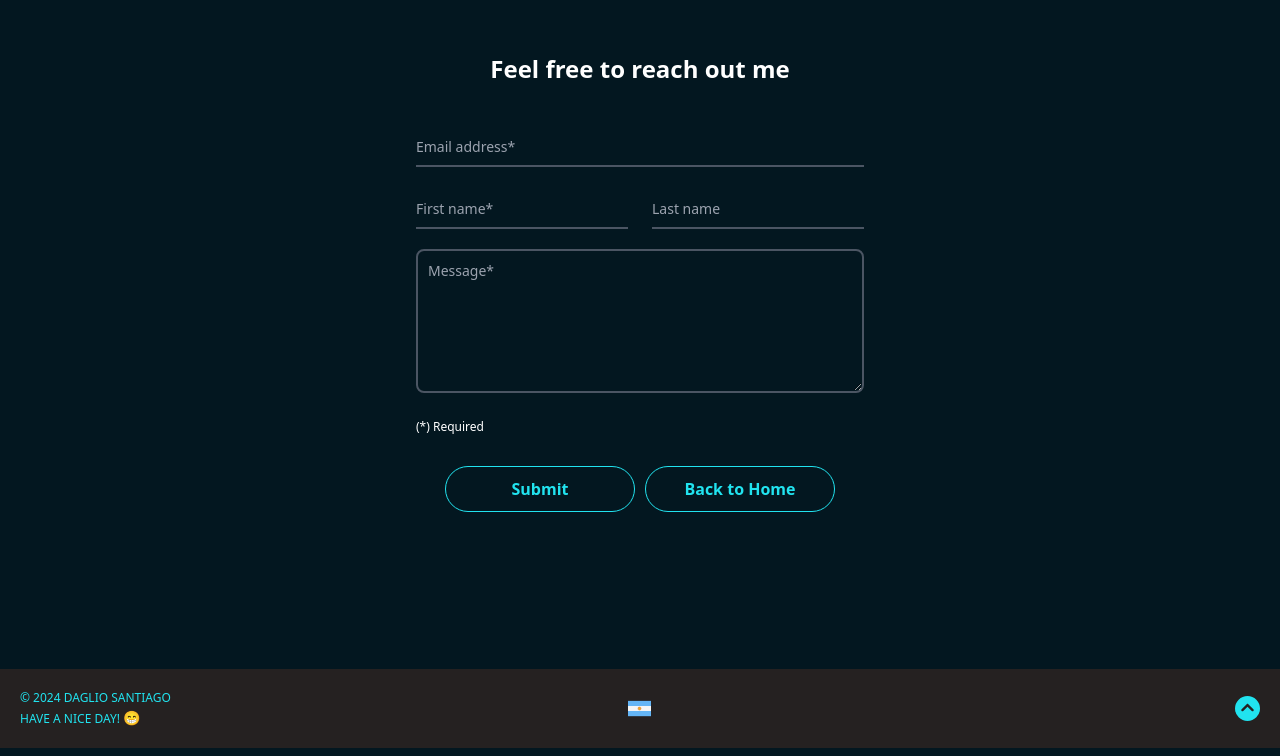
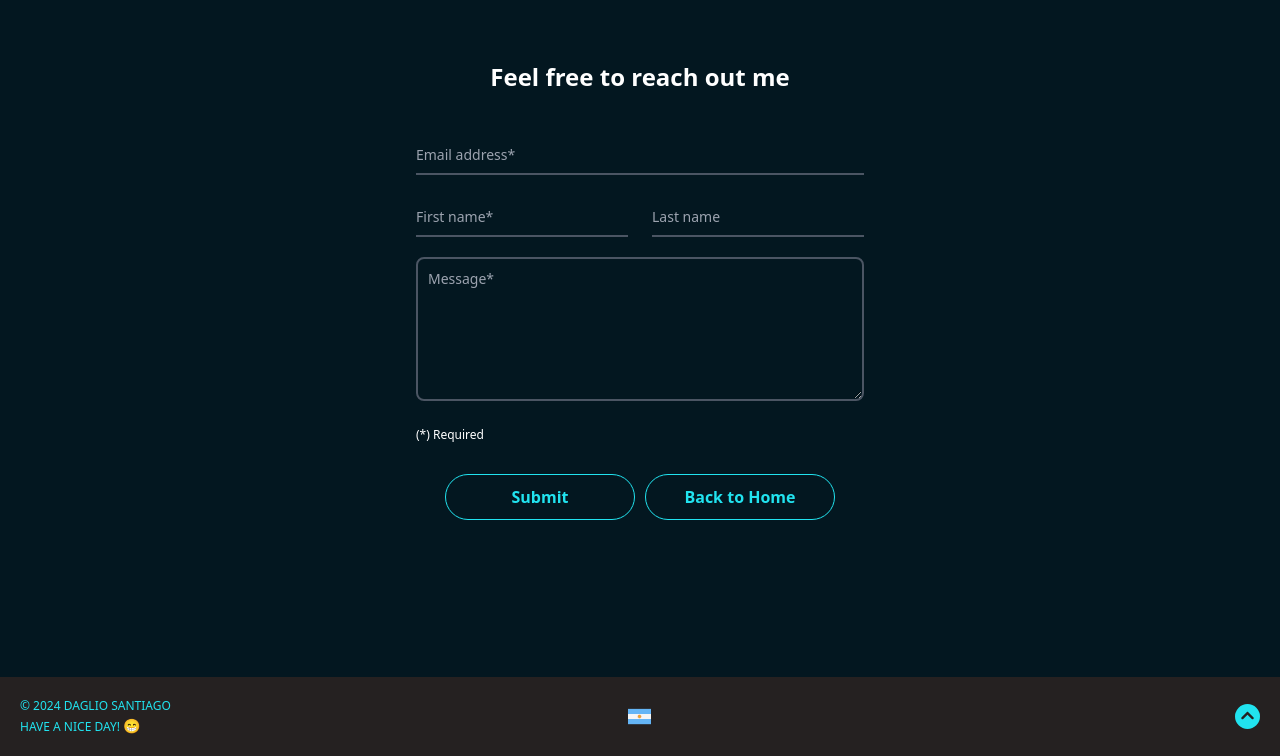
Before and after one commit to dagsandev/my_portfolio, an Astro site: page /contact in a window 1280 px wide. Shown: the part 51-807 px from the top of the page. Built offline with nearby package versions, Linux system fonts and the light colour scheme; Astro itself is replaced by a stand-in of ours.

Commit message:
adjusted the margin of the section form

```diff
--- a/src/components/ContactForm.astro
+++ b/src/components/ContactForm.astro
@@ -1,4 +1,4 @@
-<section>
+<section class="m-2">
   <div class="flex justify-center">
     <h2 class="text-xl font-bold md:text-2xl text-txt-secondary py-10">
       Feel free to reach out me
```
